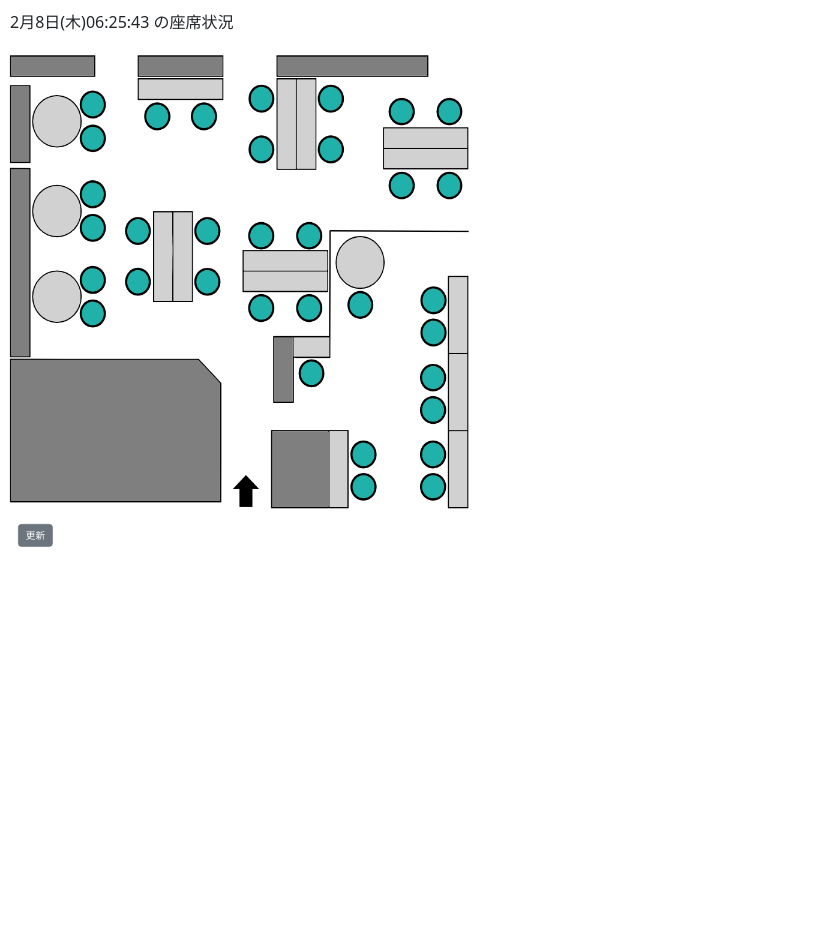
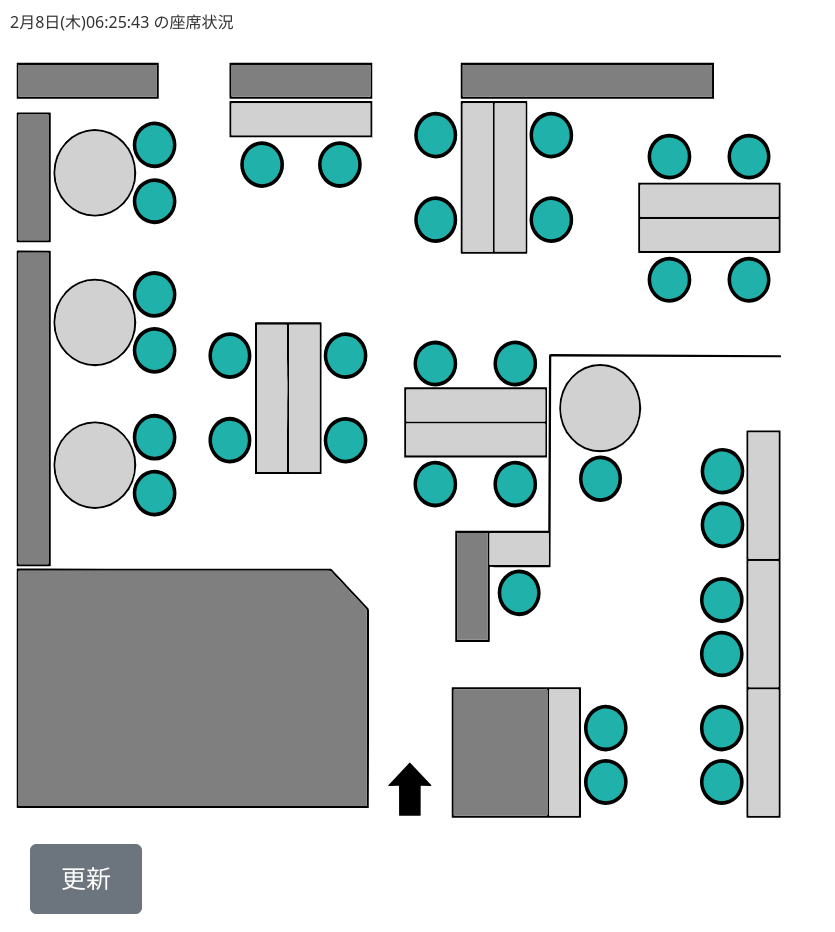
Before and after one commit to tngt-ns/seat-mg, a Flask app: page /visitor in a window 1280 px wide. Shown: the whole page, without its empty margins (0-835 px from the left). Run offline with Flask 3, Linux system fonts and the light colour scheme; data comes from the database, SQL or seed files in the repository; both versions use the stored data as it was after the commit.

Commit message:
fix: 画像表示のサイズ調整

```diff
--- a/static/css/style.css
+++ b/static/css/style.css
@@ -1,4 +1,18 @@
-.time {
+html {
+    margin: 0;
+    padding: 0;
+    width: 100%;
+}
+
+body {
+    margin: 0;
+    padding: 0;
+    width: 100%;
+    height: 100%;
+    color: #333;
+}
+
+.date-time {
     margin:10px 0 10px 10px;
 }
 
@@ -6,6 +20,11 @@
     position: relative;
     /* transform: scale(0.7);
     transform-origin: 0 0; */
+}
+
+img {
+    position: relative;
+    z-index: 1;
 }
 
 .seat {
@@ -26,9 +45,15 @@
     background-color: lightcoral;
 }
 
-body {
-    margin: 0;
-    margin-bottom: 50px;
-    width: 100%;
-    height: 100%;
+.btn {
+    font-size: 25px;
+    padding: 15px 30px;
+    text-align: center;
+    /* box-shadow: 0px 4px #333; */
 }
+
+/* .btn:active {
+    box-shadow: none;
+    position: relative;
+    top: 4px;
+} */
--- a/static/js/script.js
+++ b/static/js/script.js
@@ -1,24 +1,27 @@
 window.onload = function () {
-    // 座席情報の取得
-    let container = document.querySelector(".seat-map-container");
+    const imgWidth = 800;
+    let bodyWidth = document.body.clientWidth;
+    console.log("bodyWidth = " + bodyWidth);
 
-    // 画面の幅を取得
-    let style = window.getComputedStyle(container);
-    containerWidth = parseInt(style.width, 10);
+    let containerElement = document.getElementsByClassName('seat-map-container');
 
-    // 画面の幅と高さを取得
-    let windowWidth = window.innerWidth;
-    let windowHeight = window.innerHeight;
+    if (containerElement) {
+        // 座席情報の取得
+        let container = document.querySelector(".seat-map-container");
 
-    // 画面の縦横比を維持したまま、画面の短い方に合わせて拡大縮小
-    let windowSize = Math.min(windowWidth, windowHeight);
+        if (bodyWidth > imgWidth) {
+            container.style.width = imgWidth + "px";
+        } else {
+            let scale = bodyWidth / imgWidth;
+            container.style.transformOrigin = "top left";
+            container.style.transform = "scale(" + scale + ")";
+        }
+    }
 
-    // 画面の短い方に合わせて拡大縮小
-    let scale = Math.min(containerWidth / windowSize, 0.6);
-    container.style.transform = "scale(" + scale + ")";
-    container.style.transformOrigin = "top left";
-
-    showTime();
+    let timeElement = document.getElementById("time");
+    if (timeElement) {
+        showTime();
+    }
 };
 
 function showTime() {
--- a/templates/visitor.html
+++ b/templates/visitor.html
@@ -1,5 +1,6 @@
 {% extends "base.html" %} {% block content %}
-<p class="time"><span id="time"></span> の座席状況</p>
+
+<p class="date-time"><span id="time"></span> の座席状況</p>
 
 <div class="seat-map-container">
     <!-- 座席レイアウトの画像 -->
@@ -7,8 +8,14 @@
         src="{{ url_for('static', filename='images/youth_station.png') }}"
         alt="Room Layout"
         usemap="#seatMap"
-        style="position: relative; z-index: 1"
     />
+
+    <!-- イメージマップ -->
+    <map name="seatMap">
+        {% for seat in seats %}
+        <area class="seat" shape="circle" coords="{{ seat.area_pos }}" />
+        {% endfor %}
+    </map>
 
     <!-- 色付きの要素 -->
     <div id="seats">
@@ -31,13 +38,6 @@
         {% endif %} {% endfor %}
     </div>
 
-    <!-- イメージマップ -->
-    <map name="seatMap">
-        {% for seat in seats %}
-        <area class="seat" shape="circle" coords="{{ seat.area_pos }}" />
-        {% endfor %}
-    </map>
-
     <button
         type="button"
         class="btn btn-secondary"
```
Also changed, not shown: instance/seat.db, static/images/SeatsTest.png (deleted), static/images/youth_station_color.png (deleted), 2 other files.
